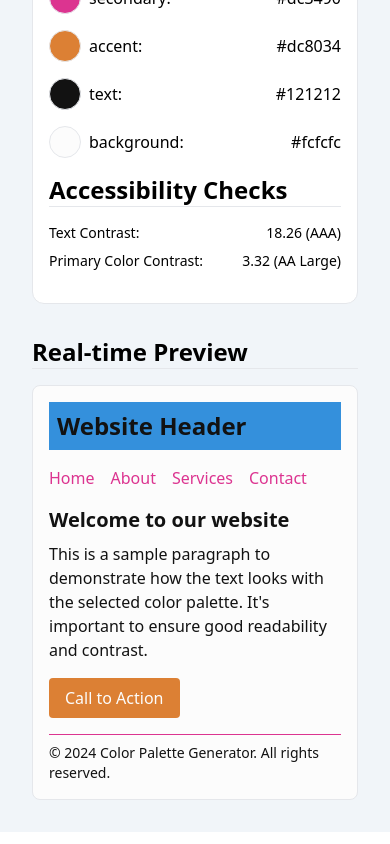
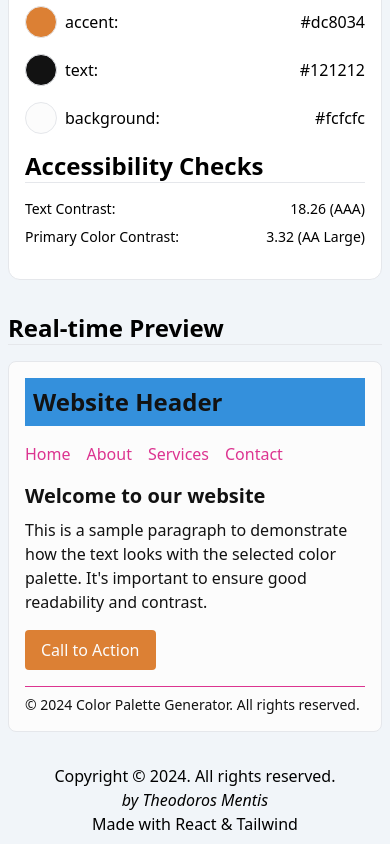
Before and after one commit to jepeteo/react-color-palette-generator, a React (Vite) app: page / in a window 390 px wide. Shown: the part 1285-2129 px from the top of the page. Built offline with nearby package versions, Linux system fonts and the light colour scheme.

Commit message:
added basic responsive footer

```diff
--- a/src/App.jsx
+++ b/src/App.jsx
@@ -8,6 +8,7 @@ import HarmonySelector from './components/HarmonySelector';
 import ThemeToggle from './components/ThemeToggle';
 import AccessibilityChecker from './components/AccessibilityChecker';
 import ImageUpload from './components/ImageUpload';
+import Footer from './components/Footer';
 import {
   generatePalette,
   generateComplementaryPalette,
@@ -98,6 +99,7 @@ function App() {
       <div className="containerPreview">
         {palette && <Preview palette={palette} />}
       </div>
+      <Footer />
     </div>
   );
 }
--- /dev/null
+++ b/src/components/Footer.jsx
@@ -0,0 +1,13 @@
+const Footer = () => {
+  return (
+    <footer className="col-span-1 grid text-center md:col-span-2 md:inline-flex md:justify-center md:gap-8 xl:col-span-4">
+      <span>Copyright &copy; 2024. All rights reserved.</span>
+      <span className="italic">
+        by <a href="https://www.linkedin.com/in/thmentis/">Theodoros Mentis</a>
+      </span>
+      <span>Made with React & Tailwind</span>
+    </footer>
+  );
+};
+
+export default Footer;
--- a/src/index.css
+++ b/src/index.css
@@ -10,7 +10,7 @@
 
 @layer components {
   .App {
-    @apply grid grid-cols-1 gap-8 bg-slate-100 p-8 md:grid-cols-2 xl:grid-cols-4;
+    @apply grid grid-cols-1 gap-8 bg-slate-100 p-2 md:p-8 md:grid-cols-2 xl:grid-cols-4;
   }
   .title {
     @apply mb-12 text-center text-4xl font-bold md:col-span-2 xl:col-span-4;
```
